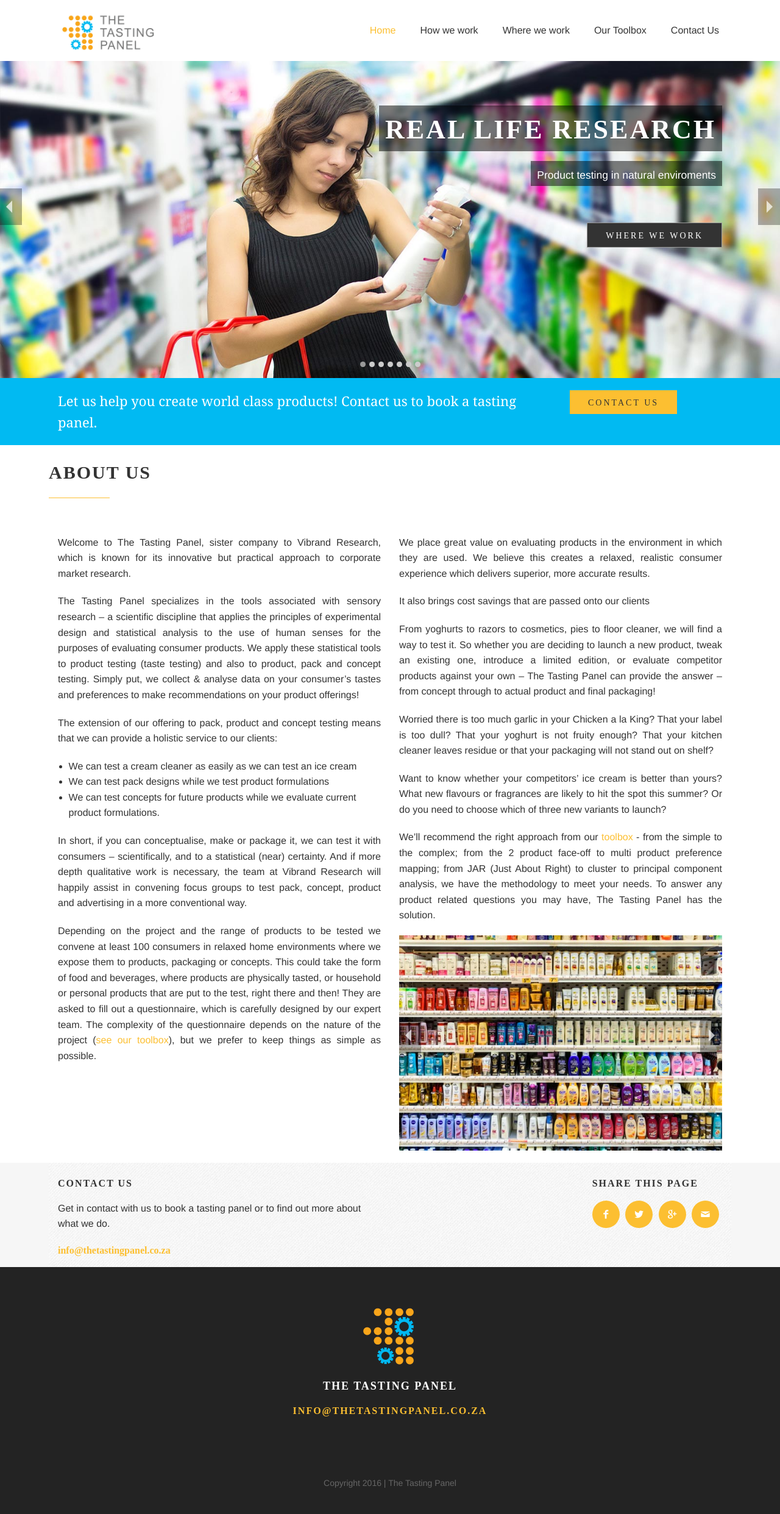
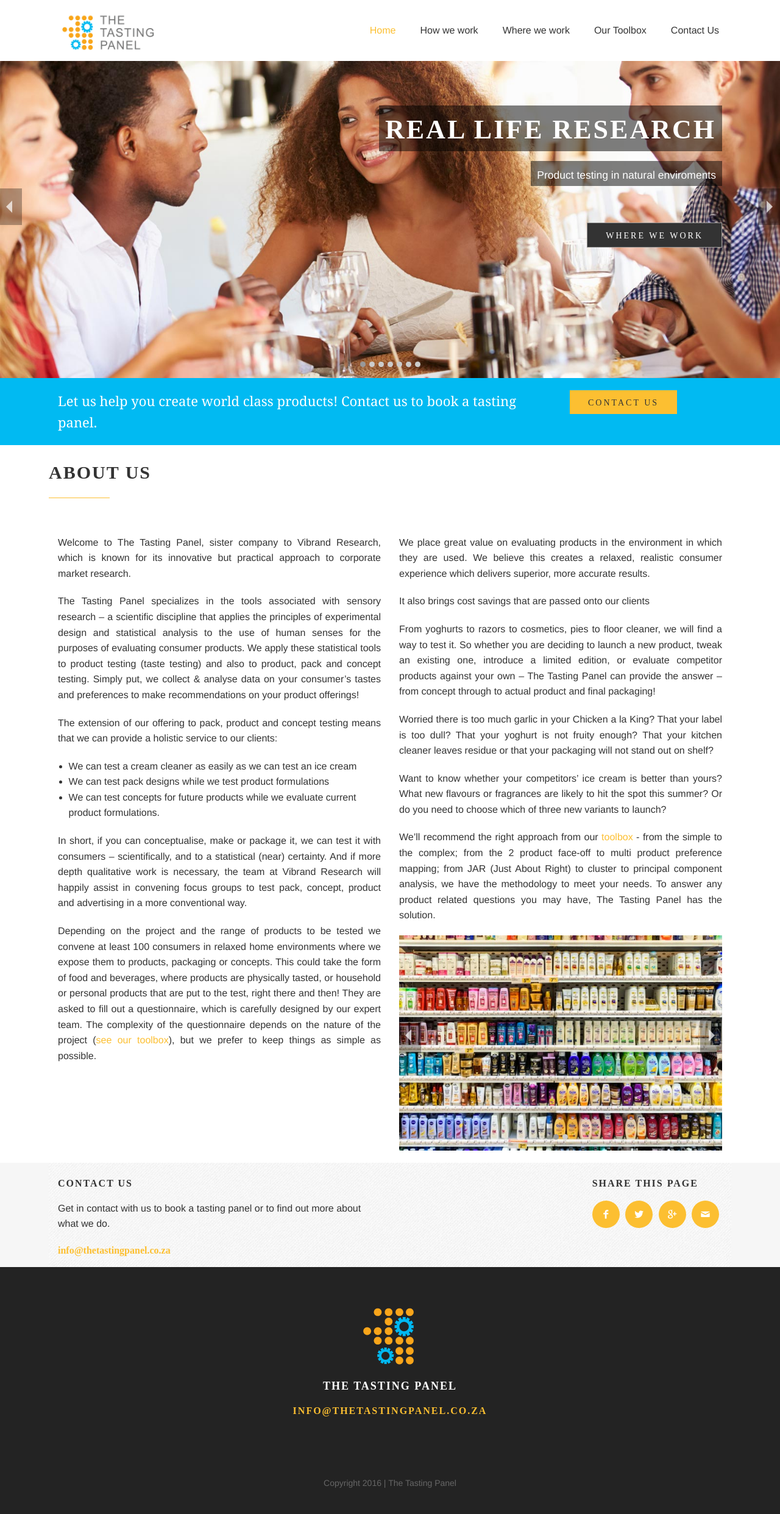
Before and after one commit to tastingpanel/tastingpanel.github.io, a Jekyll site: the page built from index.html, in a window 1280 px wide. Shown: the whole page at 61% size. Built offline with Jekyll 4.4.1, drawn with Linux system fonts in a browser that asks for light colours; some web fonts are replaced.

Commit message:
update slider

```diff
--- a/_data/slides.yml
+++ b/_data/slides.yml
@@ -1,11 +1,11 @@
-- image: slider/group_eat.jpg
+- image: slider/dinner-party.jpg
   desc_location: right
   desc:
     <h2>Real Life Research</h2></br>
     <p class="heading_p">Product testing in natural enviroments</p>
     <div class='two spacing'></div>
     <a href="where-we-work.html" class='button boxed_dark'>Where we work</a>
-- image: slider/dinner-party.jpg
+- image: slider/group_eat.jpg
   desc_location: left
   desc:
     <h2>Understand your Customers</h2></br>
```
